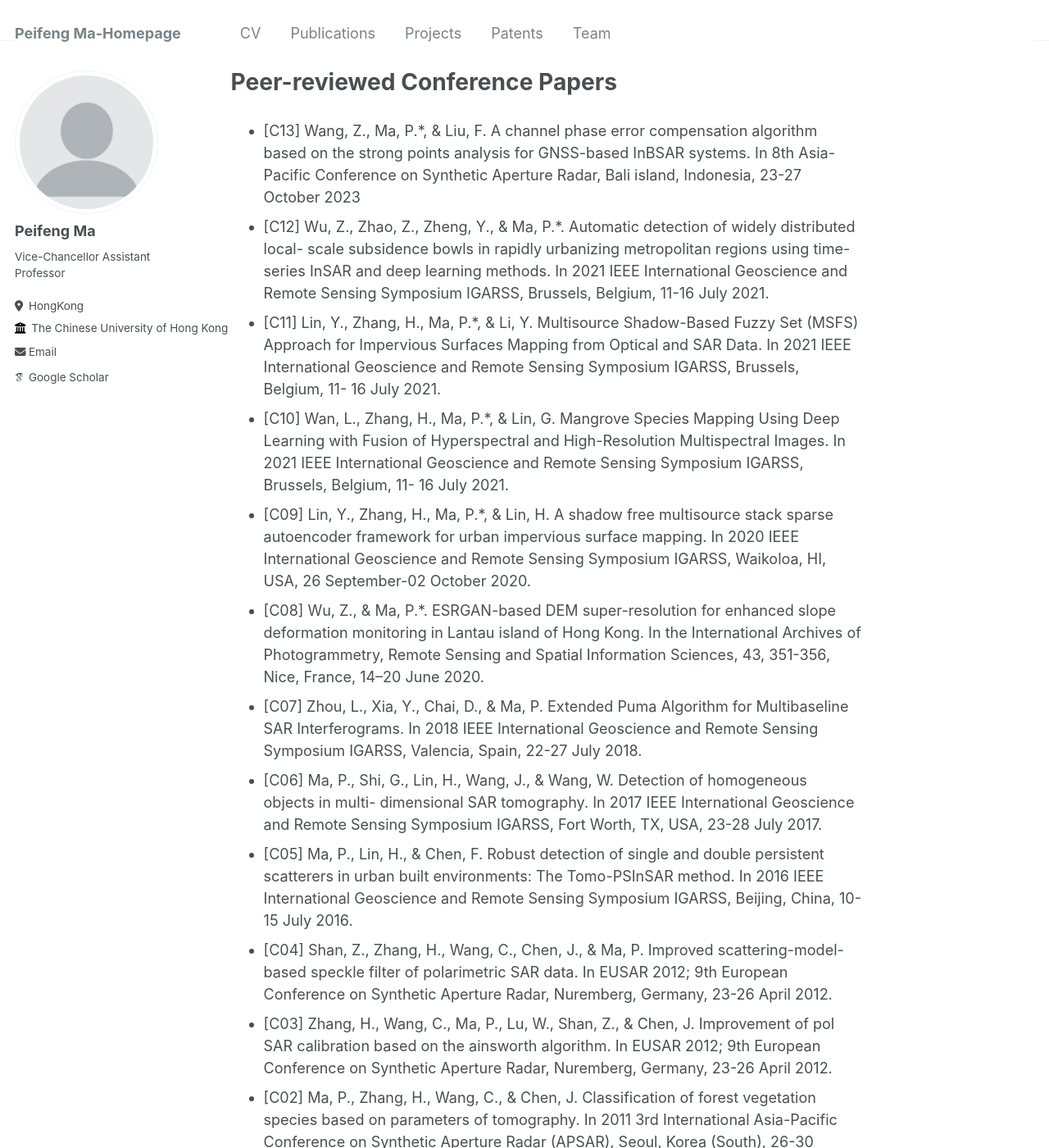
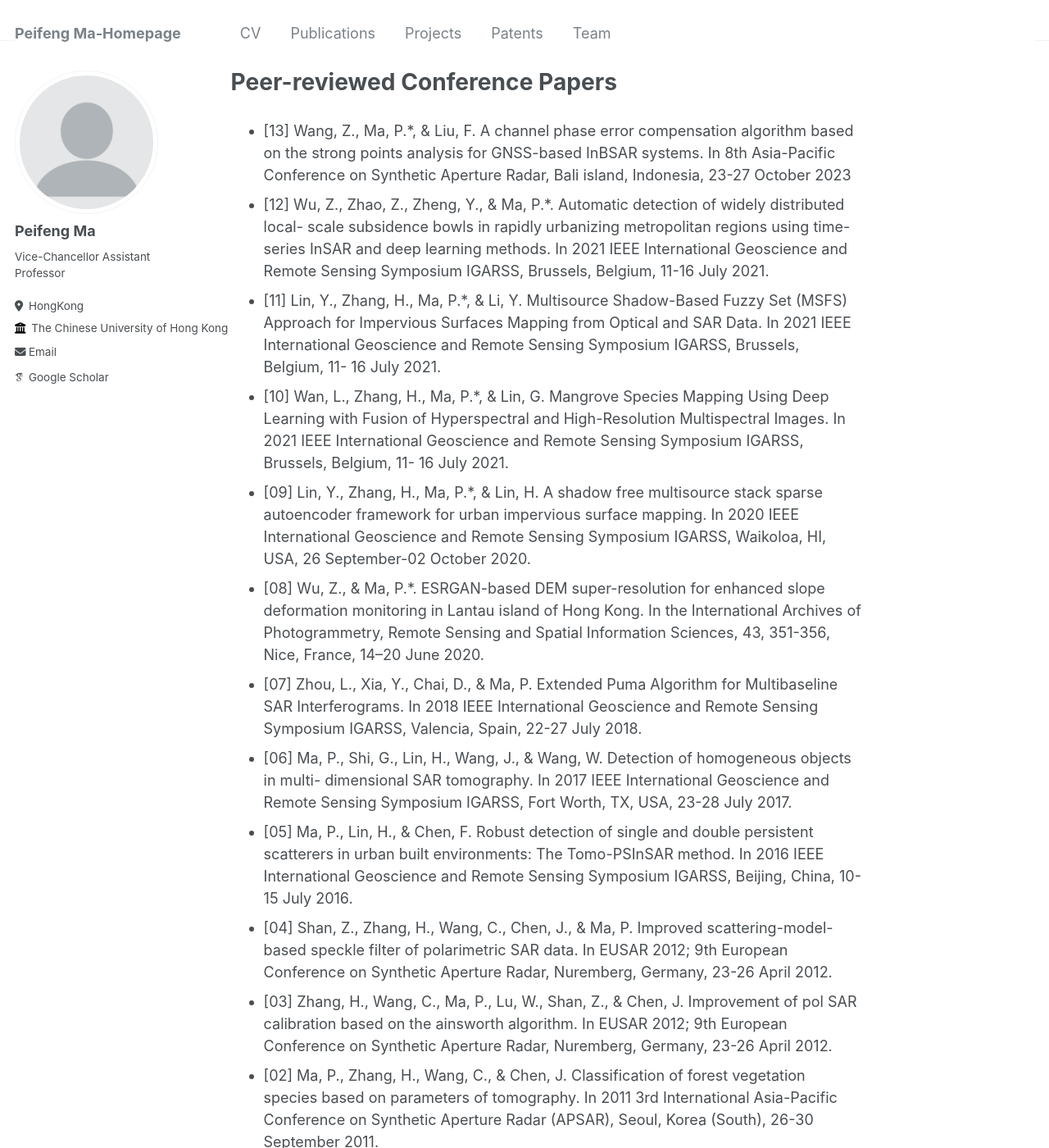
Before and after one commit to pfMA03/peifengMa, a Jekyll site: the page built from _publications/2010-Peer-reviewed Conference Papers.md, in a window 1280 px wide and 1400 px high. Shown: the whole window at 82% size. Built offline with Jekyll 4.4.1, drawn with Linux system fonts in a browser that asks for light colours; some web fonts are replaced; some of the changed text lies outside the part shown.

Commit message:
Update 2010-Peer-reviewed Conference Papers.md

```diff
--- a/_publications/2010-Peer-reviewed Conference Papers.md
+++ b/_publications/2010-Peer-reviewed Conference Papers.md
@@ -5,37 +5,37 @@ permalink: /publication/2010-Peer-reviewed Conference Papers
 
 ---
 
-* [C13] Wang, Z., Ma, P.*, & Liu, F. A channel phase error compensation algorithm based on the
+* [13] Wang, Z., Ma, P.*, & Liu, F. A channel phase error compensation algorithm based on the
 strong points analysis for GNSS-based InBSAR systems. In 8th Asia-Pacific Conference on
 Synthetic Aperture Radar, Bali island, Indonesia, 23-27 October 2023
-* [C12] Wu, Z., Zhao, Z., Zheng, Y., & Ma, P.*. Automatic detection of widely distributed local-
+* [12] Wu, Z., Zhao, Z., Zheng, Y., & Ma, P.*. Automatic detection of widely distributed local-
 scale subsidence bowls in rapidly urbanizing metropolitan regions using time-series InSAR
 and deep learning methods. In 2021 IEEE International Geoscience and Remote Sensing
 Symposium IGARSS, Brussels, Belgium, 11-16 July 2021.
-* [C11] Lin, Y., Zhang, H., Ma, P.*, & Li, Y. Multisource Shadow-Based Fuzzy Set (MSFS)
+* [11] Lin, Y., Zhang, H., Ma, P.*, & Li, Y. Multisource Shadow-Based Fuzzy Set (MSFS)
 Approach for Impervious Surfaces Mapping from Optical and SAR Data. In 2021 IEEE
 International Geoscience and Remote Sensing Symposium IGARSS, Brussels, Belgium, 11-
 16 July 2021.
-* [C10] Wan, L., Zhang, H., Ma, P.*, & Lin, G. Mangrove Species Mapping Using Deep Learning
+* [10] Wan, L., Zhang, H., Ma, P.*, & Lin, G. Mangrove Species Mapping Using Deep Learning
 with Fusion of Hyperspectral and High-Resolution Multispectral Images. In 2021 IEEE
 International Geoscience and Remote Sensing Symposium IGARSS, Brussels, Belgium, 11-
 16 July 2021.
-* [C09] Lin, Y., Zhang, H., Ma, P.*, & Lin, H. A shadow free multisource stack sparse autoencoder
+* [09] Lin, Y., Zhang, H., Ma, P.*, & Lin, H. A shadow free multisource stack sparse autoencoder
 framework for urban impervious surface mapping. In 2020 IEEE International Geoscience
 and Remote Sensing Symposium IGARSS, Waikoloa, HI, USA, 26 September-02 October 2020.
-* [C08] Wu, Z., & Ma, P.*. ESRGAN-based DEM super-resolution for enhanced slope deformation
+* [08] Wu, Z., & Ma, P.*. ESRGAN-based DEM super-resolution for enhanced slope deformation
 monitoring in Lantau island of Hong Kong. In the International Archives of Photogrammetry,
 Remote Sensing and Spatial Information Sciences, 43, 351-356, Nice, France, 14–20 June 2020.
-* [C07] Zhou, L., Xia, Y., Chai, D., & Ma, P. Extended Puma Algorithm for Multibaseline SAR
+* [07] Zhou, L., Xia, Y., Chai, D., & Ma, P. Extended Puma Algorithm for Multibaseline SAR
 Interferograms. In 2018 IEEE International Geoscience and Remote Sensing Symposium IGARSS, Valencia, Spain, 22-27 July 2018.
-* [C06] Ma, P., Shi, G., Lin, H., Wang, J., & Wang, W. Detection of homogeneous objects in multi-
+* [06] Ma, P., Shi, G., Lin, H., Wang, J., & Wang, W. Detection of homogeneous objects in multi-
 dimensional SAR tomography. In 2017 IEEE International Geoscience and Remote Sensing Symposium IGARSS, Fort Worth, TX, USA, 23-28 July 2017.
-* [C05] Ma, P., Lin, H., & Chen, F. Robust detection of single and double persistent scatterers in
+* [05] Ma, P., Lin, H., & Chen, F. Robust detection of single and double persistent scatterers in
 urban built environments: The Tomo-PSInSAR method. In 2016 IEEE International Geoscience and Remote Sensing Symposium IGARSS, Beijing, China, 10-15 July 2016.
-* [C04] Shan, Z., Zhang, H., Wang, C., Chen, J., & Ma, P. Improved scattering-model-based speckle
+* [04] Shan, Z., Zhang, H., Wang, C., Chen, J., & Ma, P. Improved scattering-model-based speckle
 filter of polarimetric SAR data. In EUSAR 2012; 9th European Conference on Synthetic Aperture Radar, Nuremberg, Germany, 23-26 April 2012.
-* [C03] Zhang, H., Wang, C., Ma, P., Lu, W., Shan, Z., & Chen, J. Improvement of pol SAR calibration based on the ainsworth algorithm. In EUSAR 2012; 9th European Conference on Synthetic Aperture Radar, Nuremberg, Germany, 23-26 April 2012.
-* [C02] Ma, P., Zhang, H., Wang, C., & Chen, J. Classification of forest vegetation species based on
+* [03] Zhang, H., Wang, C., Ma, P., Lu, W., Shan, Z., & Chen, J. Improvement of pol SAR calibration based on the ainsworth algorithm. In EUSAR 2012; 9th European Conference on Synthetic Aperture Radar, Nuremberg, Germany, 23-26 April 2012.
+* [02] Ma, P., Zhang, H., Wang, C., & Chen, J. Classification of forest vegetation species based on
 parameters of tomography. In 2011 3rd International Asia-Pacific Conference on Synthetic Aperture Radar (APSAR), Seoul, Korea (South), 26-30 September 2011.
-* [C01] Ma, P., Zhang, H., Wang, C., & Chen, J. An interferometric coherence optimization method
+* [01] Ma, P., Zhang, H., Wang, C., & Chen, J. An interferometric coherence optimization method
 based on genetic algorithm in PolInSAR. In 2011 IEEE International Geoscience and Remote Sensing Symposium IGARSS, Vancouver, BC, Canada, 24-29 July 2011.
```
